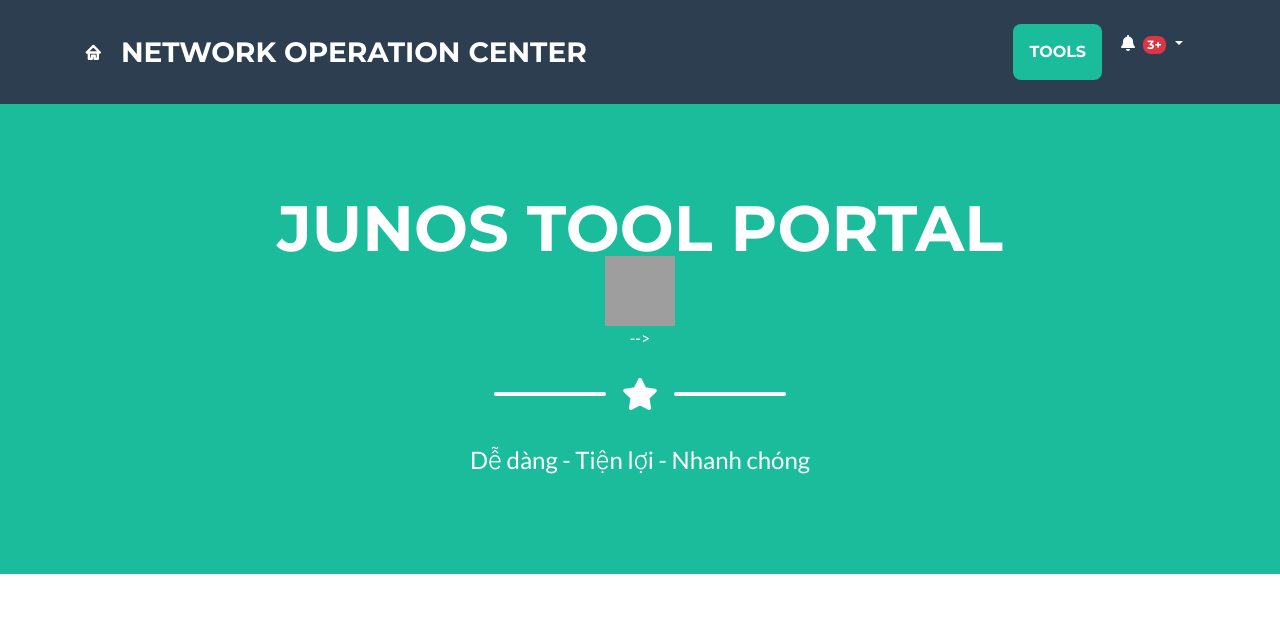
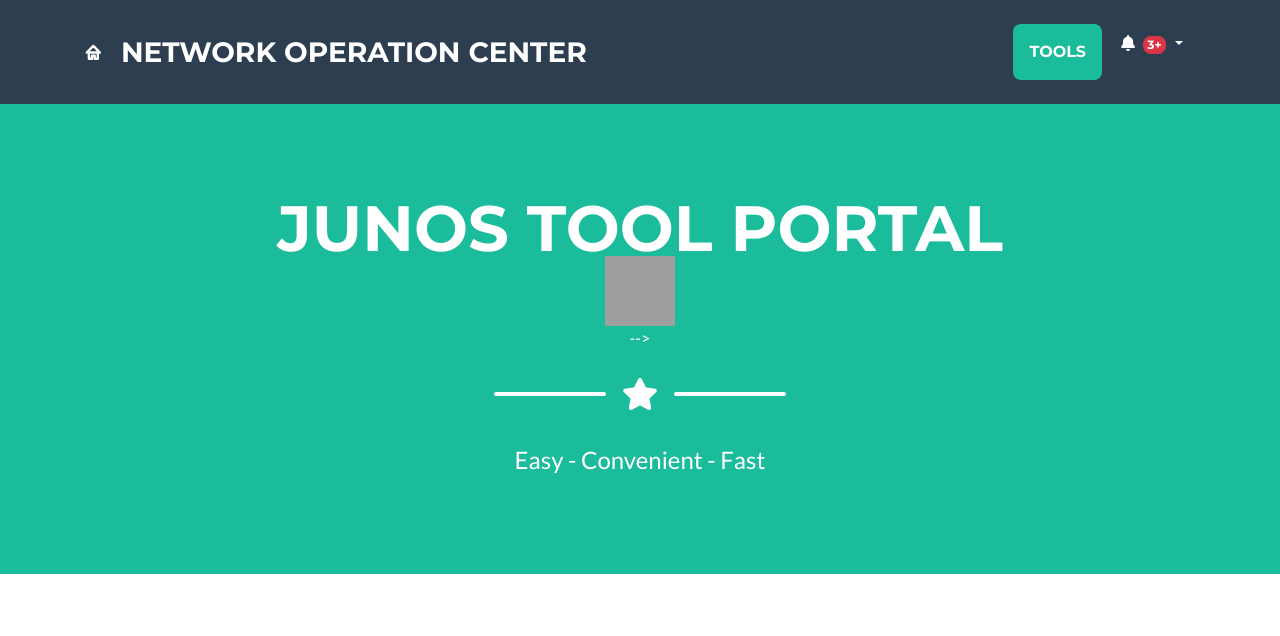
Before and after one commit to huynq8/Django, a Django app: a page that uses templates/first_app/base.html in a window 1280 px wide. Shown: the top 636 px of the page. Run offline with Django 3.2, Linux system fonts and the light colour scheme; some libraries are stand-ins or nearby versions; grey boxes are pictures that could not be loaded.

Commit message:
update file base

```diff
--- a/templates/first_app/base.html
+++ b/templates/first_app/base.html
@@ -125,7 +125,7 @@
             </div>
 
             <!-- Masthead Subheading -->
-            <p class="masthead-subheading font-weight-light mb-0">Dễ dàng - Tiện lợi - Nhanh chóng</p>
+            <p class="masthead-subheading font-weight-light mb-0">Easy - Convenient - Fast</p>
 
         </div>
     </header>
```
